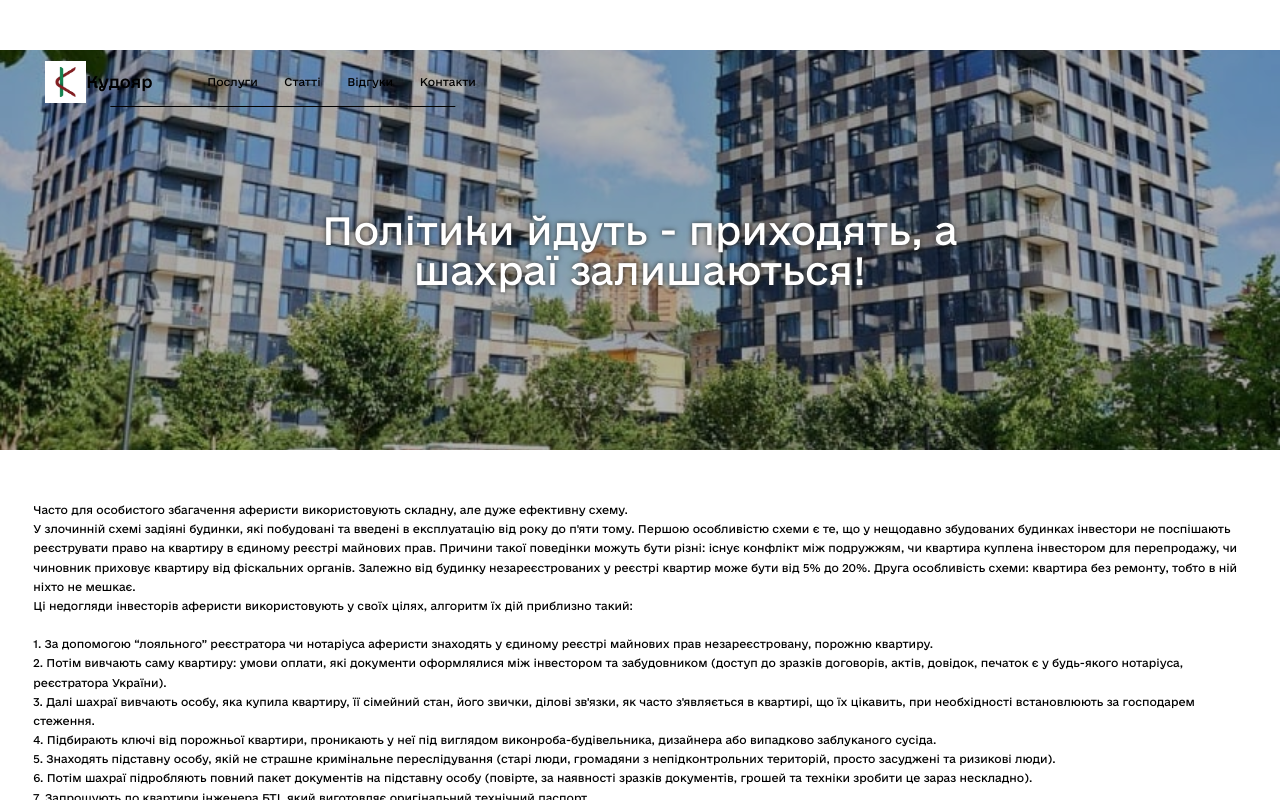
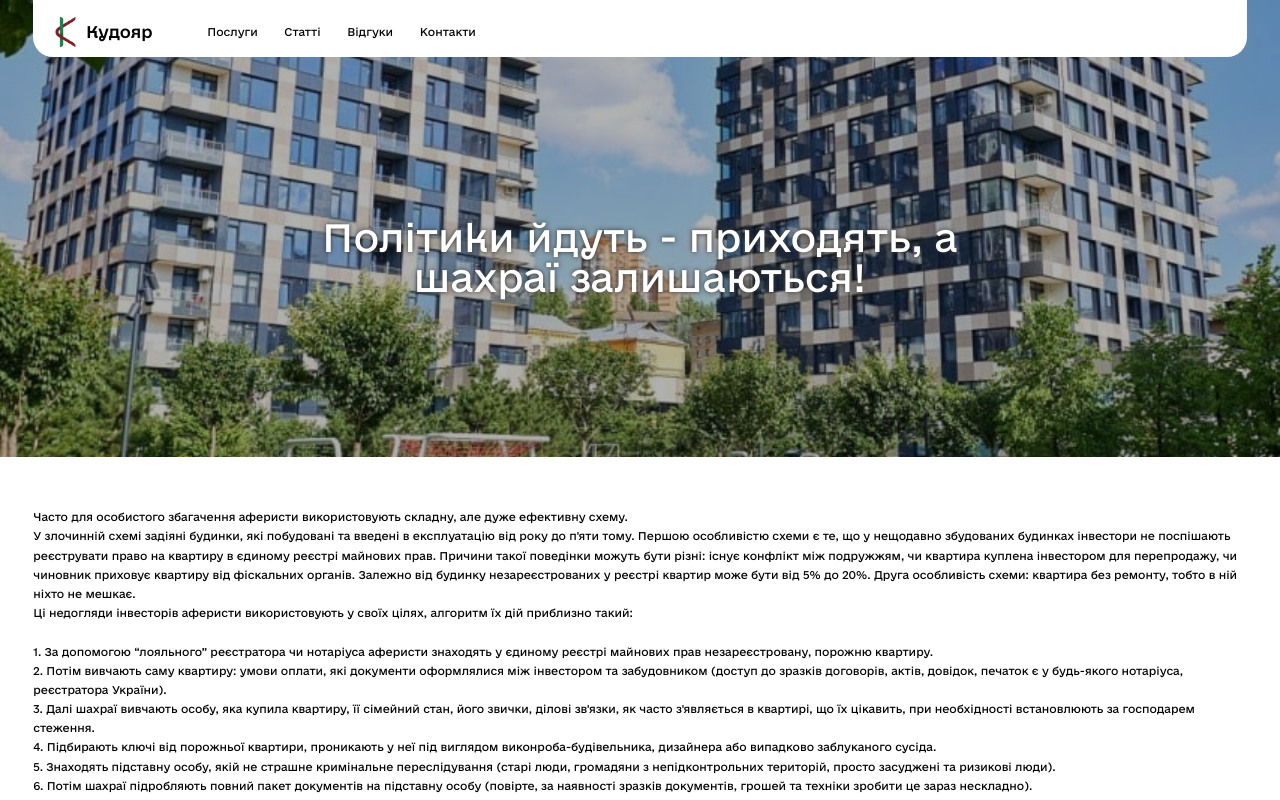
Before and after one commit to Guntyk/kudoyar, a React (Create React App) app: page /articles/1 in a window 1280 px wide. Shown: the top 800 px of the page. Built offline with nearby package versions, Linux system fonts and the light colour scheme.

Commit message:
Article Page Done

```diff
--- a/src/components/Articles/Article/Article.css
+++ b/src/components/Articles/Article/Article.css
@@ -35,14 +35,15 @@
 /* Article */
 .article-background {
   position: fixed;
+  top: 0;
   width: 100%;
-  height: 50vh;
+  height: 60vh;
   background-blend-mode: darken;
   z-index: -1;
 }
 
 .article-detail-title-wrapper {
-  margin-top: 50px;
+  /* margin-top: 50px; */
   display: flex;
   justify-content: flex-start;
   align-items: center;
--- a/src/components/Header/Header.css
+++ b/src/components/Header/Header.css
@@ -1,10 +1,10 @@
 .header {
   display: flex;
   align-items: center;
-  position: absolute;
-  top: 0;
+  background: #fff;
   padding: 0.885vw 0.885vw 0.364vw;
-  z-index: 10;
+  border-bottom-left-radius: 20px;
+  border-bottom-right-radius: 20px;
 }
 
 .header::before {
@@ -73,6 +73,8 @@
     padding: 12px 15px 10px 0;
     width: 100%;
     background: #fff;
+    border-radius: 0;
+    z-index: 10;
   }
   .header::before {
     width: 90%;
--- a/src/components/Header/Header.jsx
+++ b/src/components/Header/Header.jsx
@@ -16,7 +16,7 @@ export default function Header() {
           <ul className="text links">
             <li>
               <a
-                href="#services"
+                href="/#services"
                 className="linked"
                 onClick={() => {
                   setIsActive(false);
@@ -27,7 +27,7 @@ export default function Header() {
             </li>
             <li>
               <a
-                href="#articles"
+                href="/#articles"
                 className="linked"
                 onClick={() => {
                   setIsActive(false);
@@ -38,7 +38,7 @@ export default function Header() {
             </li>
             <li>
               <a
-                href="#testimonials"
+                href="/#testimonials"
                 className="linked"
                 onClick={() => {
                   setIsActive(false);
@@ -49,7 +49,7 @@ export default function Header() {
             </li>
             <li>
               <a
-                href="#contacts"
+                href="/#contacts"
                 className="linked"
                 onClick={() => {
                   setIsActive(false);
--- a/src/components/Hero/Hero.css
+++ b/src/components/Hero/Hero.css
@@ -14,7 +14,7 @@
 .photo-1 {
   position: absolute;
   right: -5%;
-  top: -15%;
+  top: -20%;
   width: 35.72916vw;
   height: 53.5416vw;
   z-index: -1;
```
